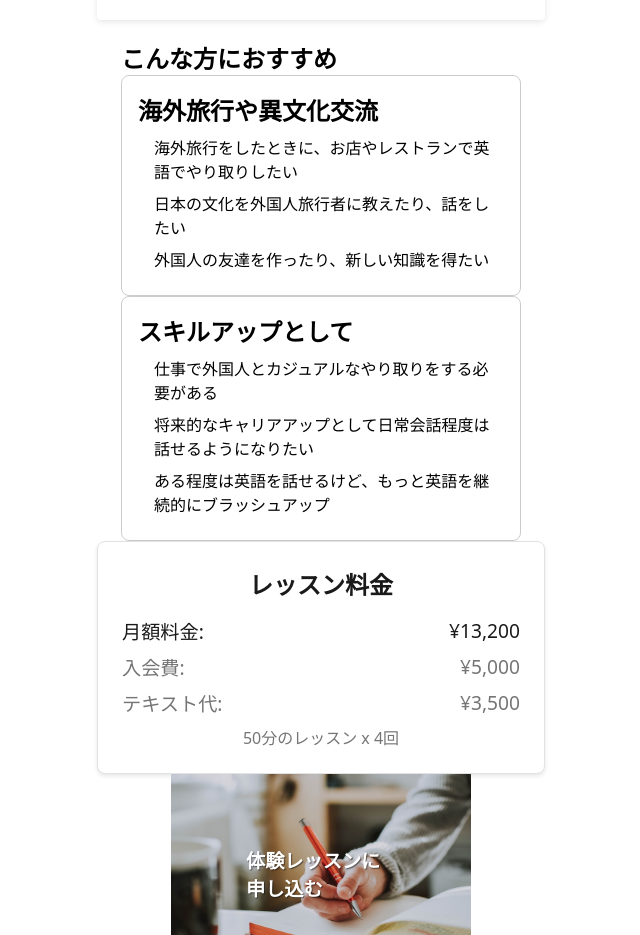
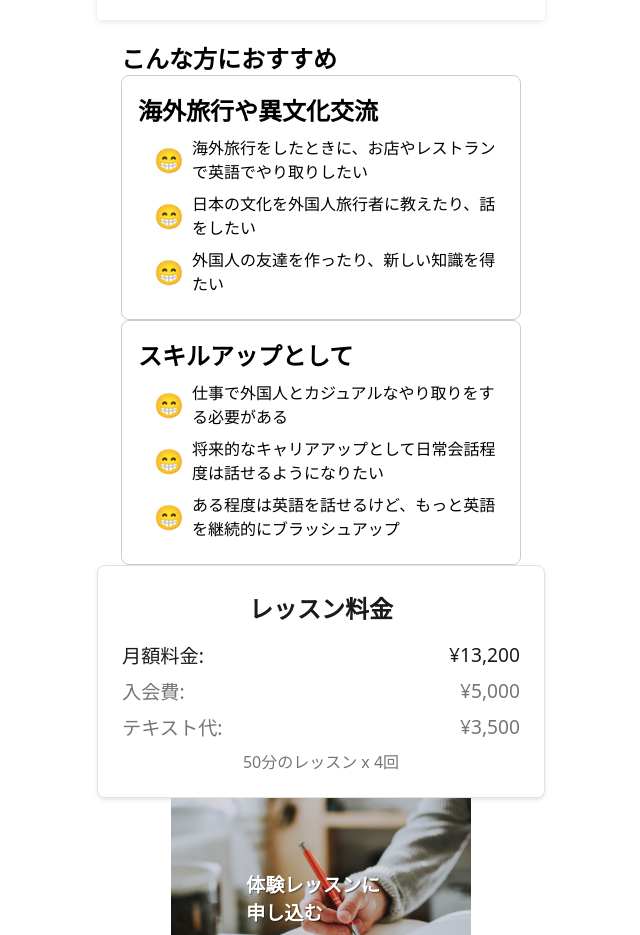
Before and after one commit to nyon3/CrossTalk-English, a Next.js app: page /groupLesson in a window 1280 px wide. Shown: the part 3000-3935 px from the top of the page, without its empty margins (239-879 px from the left). Built offline with nearby package versions, Linux system fonts and the light colour scheme.

Commit message:
add emoji on list

```diff
--- a/components/UI/CourseTarget/styles.module.css
+++ b/components/UI/CourseTarget/styles.module.css
@@ -24,8 +24,12 @@
   padding-left: 1rem;
 }
 
-.courseInfoItem:hover {
-  background-color: #333;
-  color: #fff;
-  cursor: pointer;
+.courseInfoItem:before {
+  content: "😁";
+  margin-right: 0.5rem;
+  font-size: 1.5rem;
 }
+
+.courseInfoItem:hover::before {
+  content: "🤯";
+}
```
Also changed, not shown: public/check.png (added).
